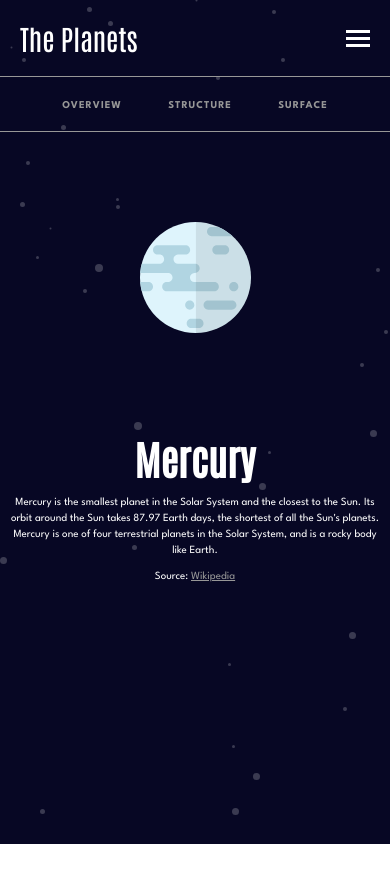
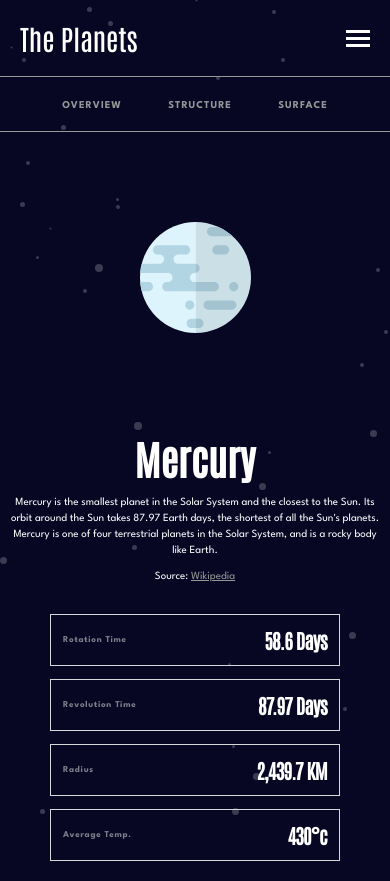
Before and after one commit to abiodunfreeman/planets-info-site, a React (Create React App) app: page / in a window 390 px wide. Before the commit the page ends 844 px from the top, so only its background shows below. Built offline with nearby package versions, Linux system fonts and the light colour scheme.

Commit message:
can now switch overview/structure/geology, still some tweaks needed

```diff
--- /dev/null
+++ b/src/components/css/planet-fact-list.css
@@ -0,0 +1 @@
+#planet-facts-list h3{color:white}@media (max-width: 450px){#planet-facts-list{display:flex;flex-direction:column;gap:13px;padding:20px;width:330px;align-self:center}#planet-facts-list li{padding:12px;display:flex;align-items:center;justify-content:space-between;border:1px solid #D8D8D8}#planet-facts-list h4{color:#d8d8d891;font-family:'League Spartan', sans-serif;font-size:9px;letter-spacing:.73px}#planet-facts-list h3{font-size:20px;font-family:"Antonio";letter-spacing:-.75px}}
--- a/src/components/js/Main.js
+++ b/src/components/js/Main.js
@@ -1,9 +1,23 @@
-import React from 'react'
+import React, { useState } from 'react'
 import "../css/main.css"
+import "../css/planet-fact-list.css"
 export default function Main(props) {
+
   const {data, planet} = props
+  const [display, setDisplay] = useState("1")
 
-
+  let desc;
+  let imgSrc;
+  if (display === "1"){
+    desc = planet.overview.content
+    imgSrc = planet.images.planet
+  } else if (display === "2"){
+    desc = planet.structure.content
+    imgSrc = planet.images.internal
+  } else if (display === "3" ){
+    desc = planet.geology.content
+    imgSrc = planet.images.geology
+  }
 
   // if statement returns render according to window.innerWidth, only changes on refresh atm.
   if (window.innerWidth <= 450){
@@ -11,21 +25,40 @@ export default function Main(props) {
      return (
       <div id={planet.name} className="main">
         <div id="tabs">
-          <h3 className='tab'>OVERVIEW</h3>
-          <h3 className='tab'>STRUCTURE</h3>
-          <h3 className='tab'>SURFACE</h3>
+          <h3 className='tab' id="1" onClick={() => setDisplay("1")}>OVERVIEW</h3>
+          <h3 className='tab' id="2" onClick={() => setDisplay("2")}>STRUCTURE</h3>
+          <h3 className='tab' id="3" onClick={() => setDisplay("3")}>SURFACE</h3>
         </div>
 
         <div id="img--container">
           <img
-          src={planet.images.planet}
+          src={imgSrc}
           />
         </div>
         <div className="main--desc">
           <h1>{planet.name}</h1>
-          <p>{planet.overview.content}</p>
+          <p>{desc}</p>
           <p>Source: <a target="_blank" href={planet.overview.source}>Wikipedia</a></p>
         </div>
+        <ul id="planet-facts-list">
+          <li>
+            <h4>Rotation Time</h4>
+
+            <h3>{planet.rotation}</h3>
+          </li>
+          <li>
+            <h4>Revolution Time </h4>
+            <h3>{planet.revolution}</h3>
+          </li>
+          <li>
+            <h4>Radius</h4>
+            <h3>{planet.radius}</h3>
+            </li>
+          <li>
+            <h4>Average Temp.</h4>
+            <h3>{planet.temperature}</h3>
+            </li>
+        </ul>
       </div>
     )
   } else if (window.innerWidth <= 800){
--- /dev/null
+++ b/src/components/scss/planet-fact-list.scss
@@ -0,0 +1,42 @@
+/*
+<ul id="planet-facts-list">
+          <li>
+            Rotation Time
+            <h3>{planet.overview.rotation}</h3>
+          </li>
+*/
+#planet-facts-list{
+
+  h3{
+    color:white;
+  }
+}
+@media(max-width:450px){
+
+  #planet-facts-list{
+    display: flex;
+    flex-direction: column;
+    gap: 13px;
+    padding: 20px;
+    width: 330px;
+    align-self: center;
+    li{
+    padding: 12px;
+    display:flex;
+    align-items: center;
+    justify-content: space-between;
+    border: 1px solid #D8D8D8;
+    }
+    h4{
+      color: #d8d8d891;
+      font-family: 'League Spartan', sans-serif;
+      font-size: 9px;
+      letter-spacing: .73px;
+    }
+    h3{
+      font-size:20px;
+      font-family: "Antonio";
+      letter-spacing: -.75px;
+    }
+  }
+}
```
